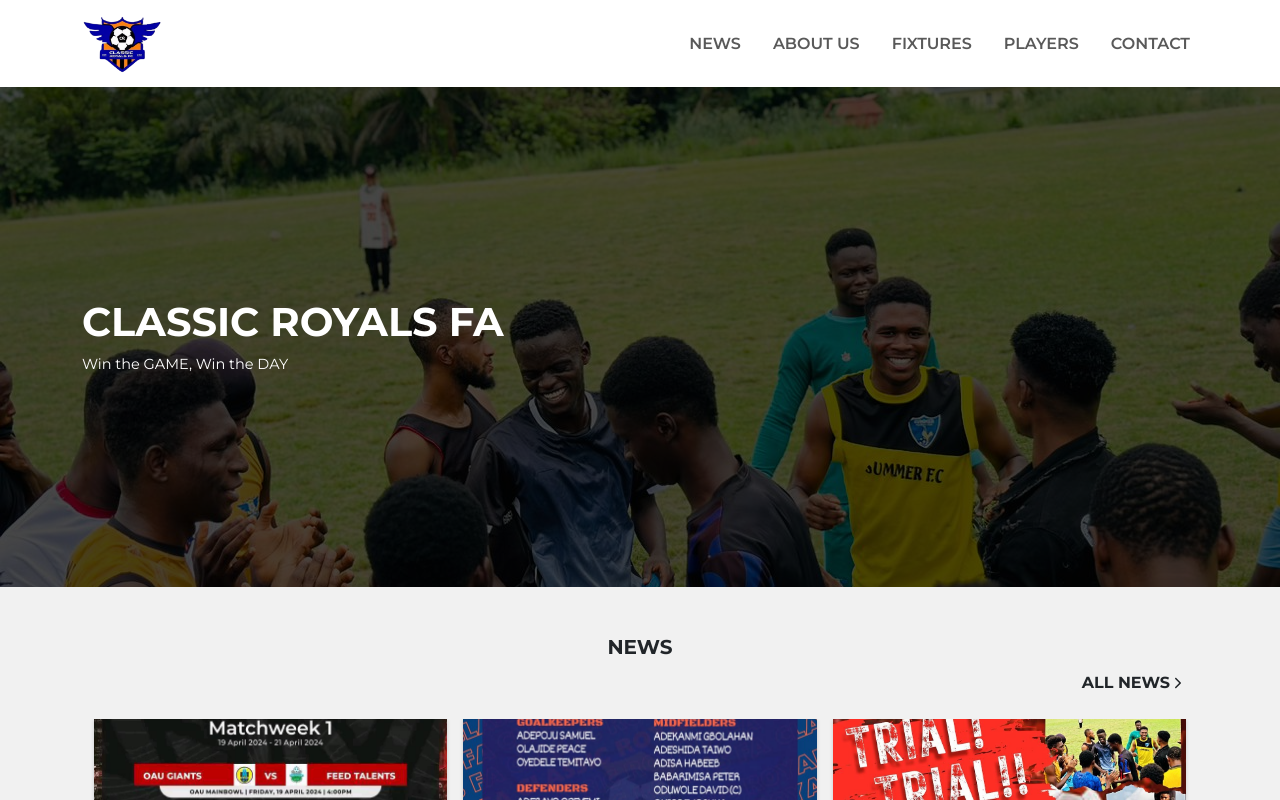
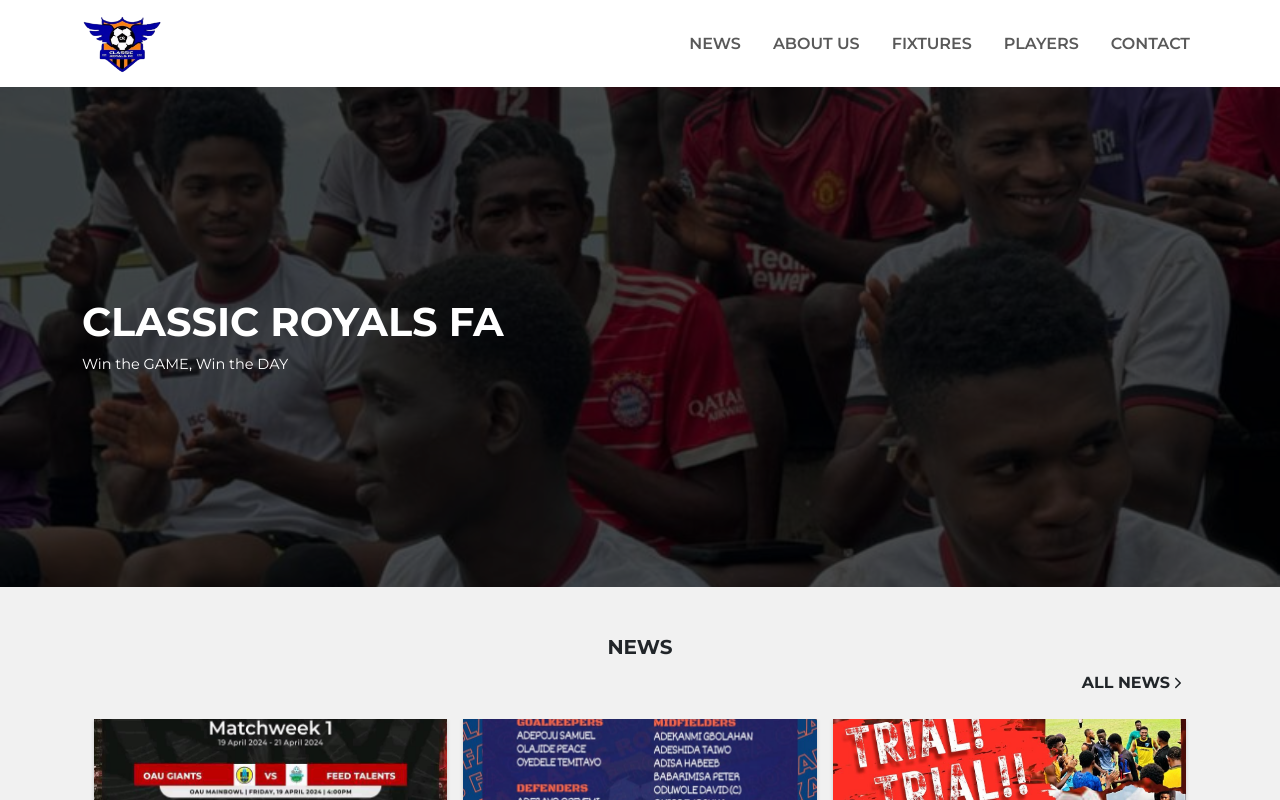
Before and after one commit to Olawoyin1/CRFA, a React (Create React App) app: page / in a window 1280 px wide. Shown: the top 800 px of the page. Built offline with nearby package versions, Linux system fonts and the light colour scheme.

Commit message:
changing bg of the hero section

```diff
--- a/src/App.css
+++ b/src/App.css
@@ -455,7 +455,7 @@
   background-position: center;
   background-repeat: no-repeat;
   max-width: 100%;
-  background-image: url('/public/Images/heroo.jpg');
+  /* background-image: url('/public/Images/heroo.jpg'); */
   background-color: #494949 !important;
   background-position: center;
   background-blend-mode: multiply !important;
--- a/src/App.js
+++ b/src/App.js
@@ -24,6 +24,7 @@
 import About from "./pages/About.jsx";
 import News from "./pages/News.jsx";
 import Fixtures from "./pages/Fixtures.jsx";
+import Fans from "./pages/Fans.jsx";
 
 const goalkeepers = CRFAPlayers.filter(
   (item) => item.position === "goalkeeper"
@@ -45,6 +46,7 @@
       <Route path="about" element={<About />} />
       <Route path="news" element={<News />} />
       <Route path="fixtures" element={<Fixtures />} />
+      {/* <Route path="fans" element={<Fans />} /> */}
       {/* <Route path="players" element={<Players />} /> */}
 
       {/* <Route path="players" element={<PlayerLayout />} >
--- a/src/pages/Fans.jsx
+++ b/src/pages/Fans.jsx
@@ -0,0 +1,48 @@
+import React, { useState, useEffect } from 'react';
+
+// List of background images
+const bgImages = [
+  'url(https://via.placeholder.com/800x400/FF5733)',
+  'url(https://via.placeholder.com/800x400/33FF57)',
+  'url(https://via.placeholder.com/800x400/3357FF)',
+  'url(https://via.placeholder.com/800x400/FFD133)',
+];
+
+const Fans = () => {
+    const [currentIndex, setCurrentIndex] = useState(0);
+
+    useEffect(() => {
+      // Set up an interval to change the background image every 5 seconds
+      const interval = setInterval(() => {
+        setCurrentIndex((prevIndex) => (prevIndex + 1) % bgImages.length);
+      }, 5000);
+
+      // Clean up the interval when the component unmounts
+      return () => clearInterval(interval);
+    }, []);
+
+
+
+  return (
+    <div
+      style={{
+        height: '400px',
+        width: '800px',
+        backgroundImage: bgImages[currentIndex],
+        backgroundSize: 'cover',
+        backgroundPosition: 'center',
+        display: 'flex',
+        alignItems: 'center',
+        justifyContent: 'center',
+        color: 'white',
+        fontSize: '24px',
+        transition: 'background-image 1s ease-in-out',
+      }}
+    >
+      Background Slider
+    </div>
+
+  )
+}
+
+export default Fans
--- a/src/pages/Home.jsx
+++ b/src/pages/Home.jsx
@@ -13,11 +13,56 @@
 import { EffectCards } from "swiper/modules";
 
 import Gallery from "../Data/Gallery";
+import { useEffect, useState } from "react";
+
+
+const bgImages = [
+  'url("/Images/heroo.jpg")',
+  'url("/Images/Gallery/cr1.jpeg")',
+  'url("/Images/Gallery/cr20.jpg")',
+  'url("/Images/Gallery/cr19.jpeg")',
+  'url("/Images/Gallery/cr15.jpeg")',
+  'url("/Images/Gallery/cr6.jpeg")',
+  'url("/Images/Gallery/cr17.jpeg")',
+  'url("/Images/Gallery/cr31.jpeg")',
+  'url("/Images/Gallery/cr14.jpeg")',
+  'url("/Images/Gallery/cr24.jpeg")',
+];
 
 const Home = () => {
+
+  const [currentIndex, setCurrentIndex] = useState(0);
+
+  useEffect(() => {
+    // Set up an interval to change the background image every 5 seconds
+    const interval = setInterval(() => {
+      setCurrentIndex((prevIndex) => (prevIndex + 1) % bgImages.length);
+    }, 5000);
+
+    // Clean up the interval when the component unmounts
+    return () => clearInterval(interval);
+  }, []);
+
+
   return (
     <>
-      <div className="hero">
+      <div
+        className="hero"
+        style={{
+          // height: '400px',
+          // width: '800px',
+          backgroundImage: bgImages[currentIndex],
+          backgroundSize: 'cover',
+          backgroundPosition: 'center',
+          display: 'flex',
+          alignItems: 'center',
+          justifyContent: 'center',
+          color: 'white',
+          fontSize: '24px',
+          transition: 'background-image 1s ease-in-out',
+        }}
+
+      >
         <div className="container">
           <div className="d-flex">
             <div className="hero-content">
```
